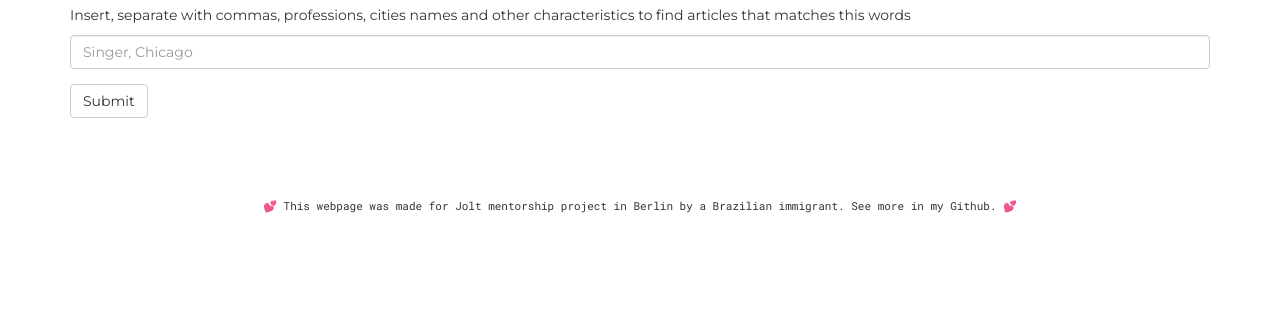
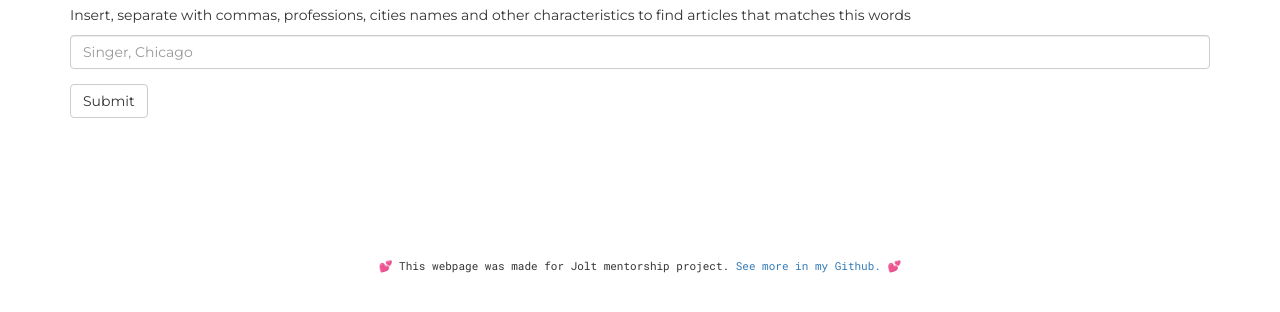
Before and after one commit to vihvs/female-wiki-web, a Django app: page /wiki/search/ in a window 1280 px wide. Shown: the part 197-509 px from the top of the page. Run offline with Django 3.2, Linux system fonts and the light colour scheme; some libraries are stand-ins or nearby versions.

Commit message:
Fix design issues

```diff
--- a/wiki/templates/wiki/search.html
+++ b/wiki/templates/wiki/search.html
@@ -48,7 +48,10 @@
 <br>
 <br>
 <br>
-<p class="footer"> 💕 This webpage was made for Jolt mentorship project in Berlin by a Brazilian immigrant. See more in my Github. 💕</p>
+<br>
+<br>
+<br>
+<p class="footer"> 💕 This webpage was made for Jolt mentorship project. <a href="https://github.com/vihvs/female-wiki-web">See more in my Github.</a> 💕</p>
 
 
 
```
